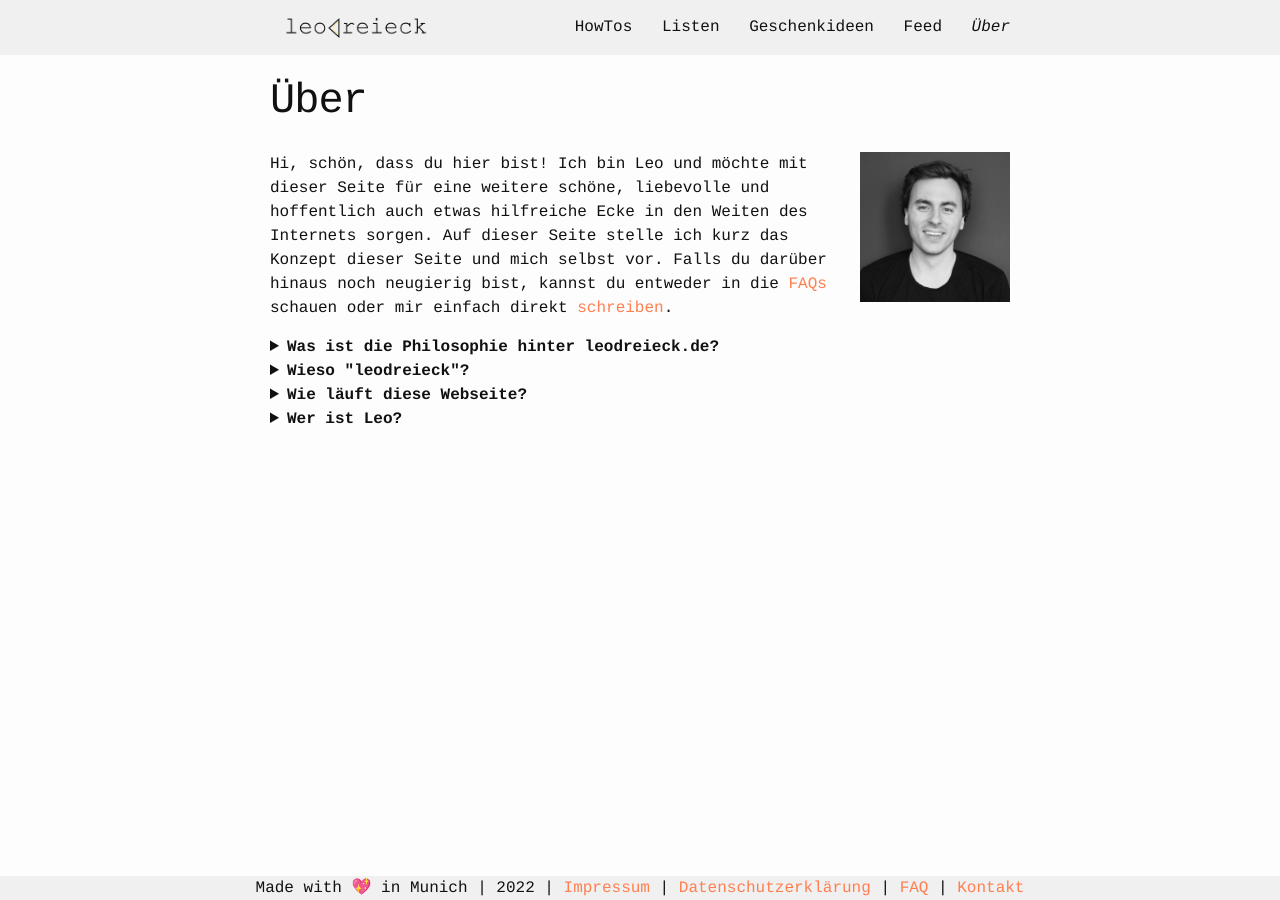
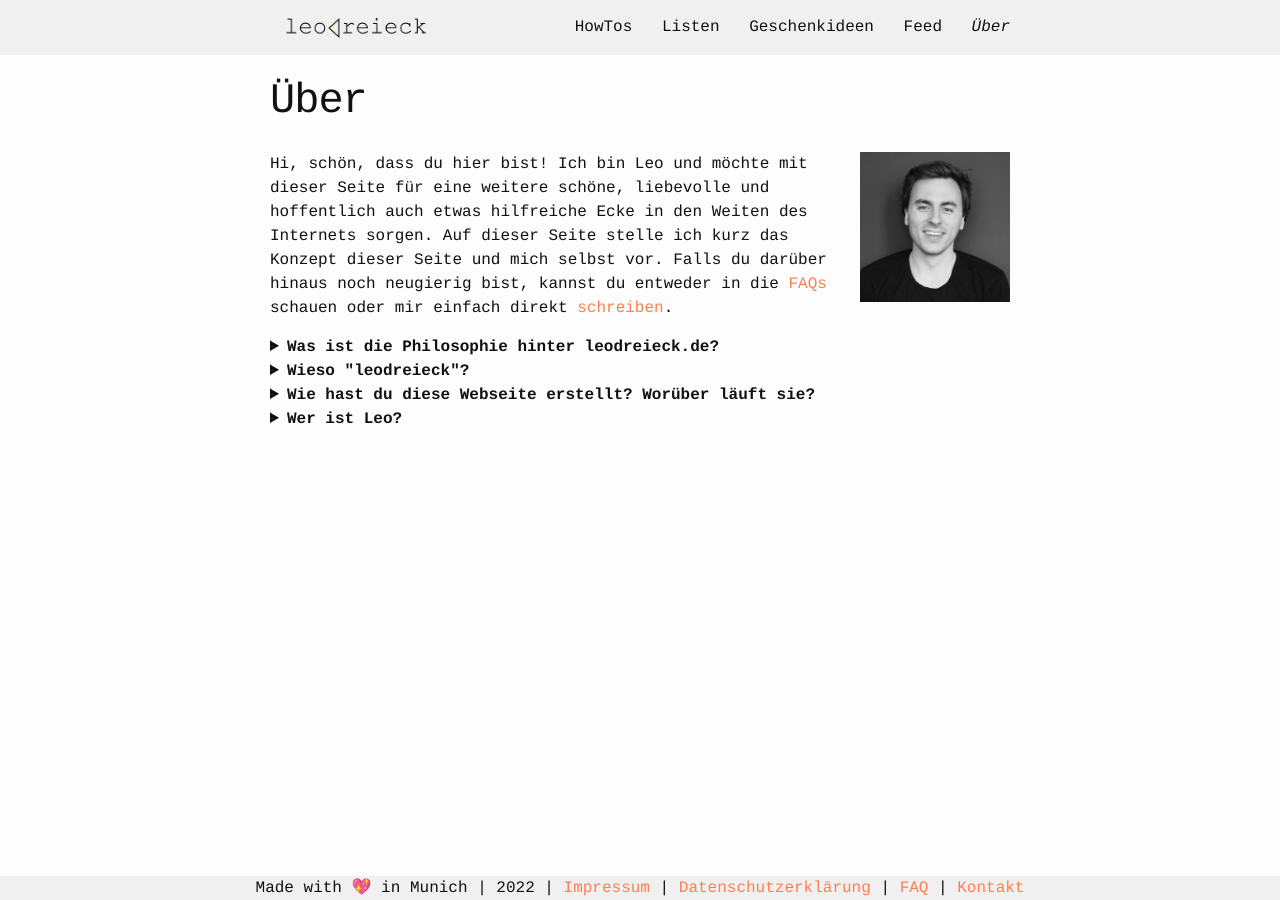
Before and after one commit to leodreieck/leodreieck.github.io, a Jekyll site: the page built from about.md, in a window 1280 px wide. Built offline with Jekyll 4.4.1, drawn with Linux system fonts in a browser that asks for light colours.

Commit message:
minor fine tuning of about.md

```diff
--- a/about.md
+++ b/about.md
@@ -33,7 +33,7 @@ Wer kennt es nicht aus der Schule, das gute, alte Geodreieck. Praktisch, einfach
 </details>
 
 <details>
-<summary><b> Wie läuft diese Webseite?</b></summary>
+<summary><b> Wie hast du diese Webseite erstellt? Worüber läuft sie? </b></summary>
 <p style="text-align: justify">
 Ich plane, darüber auch mal ein HowTo zu machen, aber in der Kurzfassung:
 <ul>
```
Also changed, not shown: other parts of about.md (+1 -1 lines).
